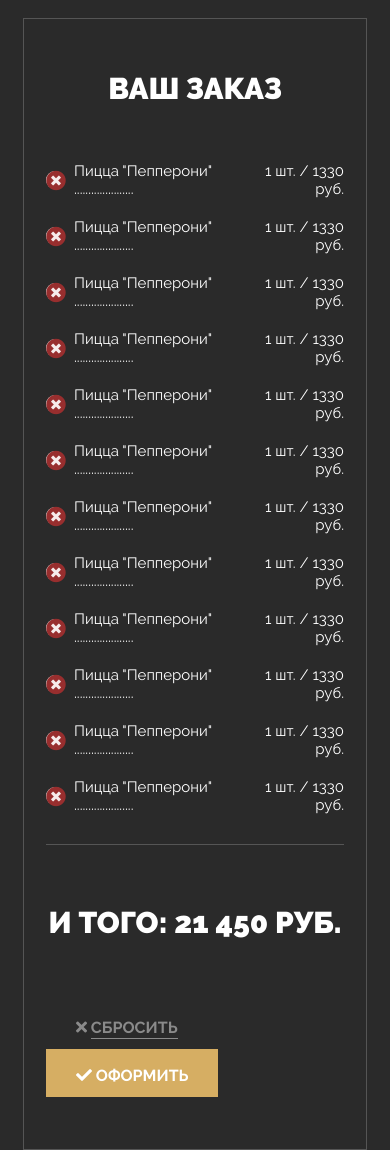
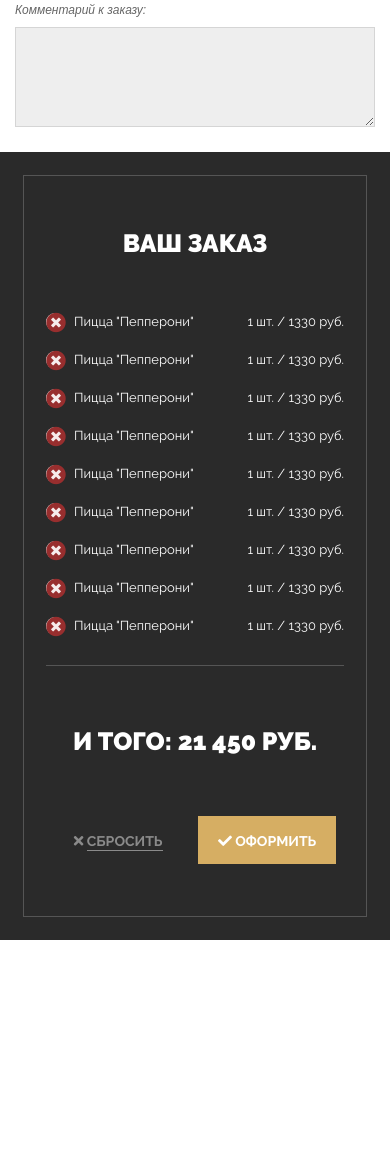
Before and after one commit to AndreyZaklitskiy/lending__pizza, a website: page app/index.html in a window 390 px wide. Shown: the part 4075-5225 px from the top of the page. After the commit the page ends 5065 px from the top, so only its background shows below. Drawn offline with nearby package versions, Linux system fonts and the light colour scheme; files that its build step writes are made by us from their sources; files whose address does not match are found by name.

Commit message:
order-section, adaptive

```diff
--- a/app/index.html
+++ b/app/index.html
@@ -901,45 +901,7 @@
         <div class="checkout-block">
           <h2>ваш заказ</h2>
           <ul class="checkout-list">
-            <li class="checkout-item">
-              <a href="#" class="remove-btn">
-                <i class="fas fa-times-circle"></i>
-              </a>
-              <p class="product">
-                Пицца "Пепперони"
-              </p>
-              <p class="dots">
-                <!--если checkout-item width < checkout-block width -> dots= + . --></p>
-              <p class="price">
-                <span class="number">1 шт.</span> / <span class="price">1330 руб.</span>
-              </p>
-            </li>
-            <li class="checkout-item">
-              <a href="#" class="remove-btn">
-                <i class="fas fa-times-circle"></i>
-              </a>
-              <p class="product">
-                Пицца "Пепперони"
-              </p>
-              <p class="dots">
-                <!--если checkout-item width < checkout-block width -> dots= + . --></p>
-              <p class="price">
-                <span class="number">1 шт.</span> / <span class="price">1330 руб.</span>
-              </p>
-            </li>
-            <li class="checkout-item">
-              <a href="#" class="remove-btn">
-                <i class="fas fa-times-circle"></i>
-              </a>
-              <p class="product">
-                Пицца "Пепперони"
-              </p>
-              <p class="dots">
-                <!--если checkout-item width < checkout-block width -> dots= + . --></p>
-              <p class="price">
-                <span class="number">1 шт.</span> / <span class="price">1330 руб.</span>
-              </p>
-            </li>
+            <!-- сделать скрипт который будет сокращать строчку с названием продукта если она не влазит -->
             <li class="checkout-item">
               <a href="#" class="remove-btn">
                 <i class="fas fa-times-circle"></i>
@@ -1075,6 +1037,15 @@
   </div>
 </section>
 
+<footer class="footer">
+  <div class="container">
+    <div class="row">
+
+
+
+    </div>
+  </div>
+</footer>
 
 <script src="../node_modules/jquery/dist/jquery.min.js"></script>
 <script src="../node_modules/slick-carousel/slick/slick.min.js"></script>
--- a/app/styles/main.scss
+++ b/app/styles/main.scss
@@ -13,6 +13,7 @@
 @import "sections/snacks-section";
 @import "sections/drinks-section";
 @import "sections/order-section";
+@import "sections/footer-section";
 
 
 .browserupgrade {
--- a/app/styles/sections/_order-section.scss
+++ b/app/styles/sections/_order-section.scss
@@ -57,7 +57,7 @@
 }
 
 .order-form-block {
-  @extend .col-md-7;
+  @extend .col-lg-7, .col-md-6;
   .section-header {
     h2 {
       text-align: left;
@@ -71,7 +71,7 @@
 }
 
 .checkout {
-  @extend .col-md-5;
+  @extend .col-lg-5, .col-md-6;
   background-color: #2a2a2a;
   padding: 23px;
 
@@ -131,7 +131,7 @@
   }
   .product {
     &:after {
-      content: '.....................';
+      content: '';
       overflow: hidden;
       display: inline-block;
       white-space: nowrap;
@@ -144,6 +144,9 @@
   }
 }
 .buttons-block {
+  display: flex;
+  align-items: center;
+  justify-content: space-around;
   .reset {
     background-color: transparent;
     color: #8a8a8a;
@@ -153,3 +156,41 @@
     }
   }
 }
+
+
+
+//media
+@media (max-width: 1200px) {
+  .checkout {
+    h2 {
+      font-size: 25px;
+    }
+  }
+  .checkout-item {
+    p {
+      font-size: 13px;
+    }
+  }
+  .buttons-block {
+    .reset, .issue {
+      font-size: 14px;
+    }
+  }
+}
+
+@media (max-width: 992px) {
+  .order-form {
+    justify-content: flex-start;
+    label {
+      width: calc(100%);
+      flex-basis: calc(100%);
+      margin-bottom: 25px;
+    }
+  }
+  .buttons-block {
+    .btn, .choose-btn {
+      padding-right: 20px;
+      padding-left: 20px;
+    }
+  }
+}
```
Also changed, not shown: app/styles/sections/_footer-section.scss (added).
